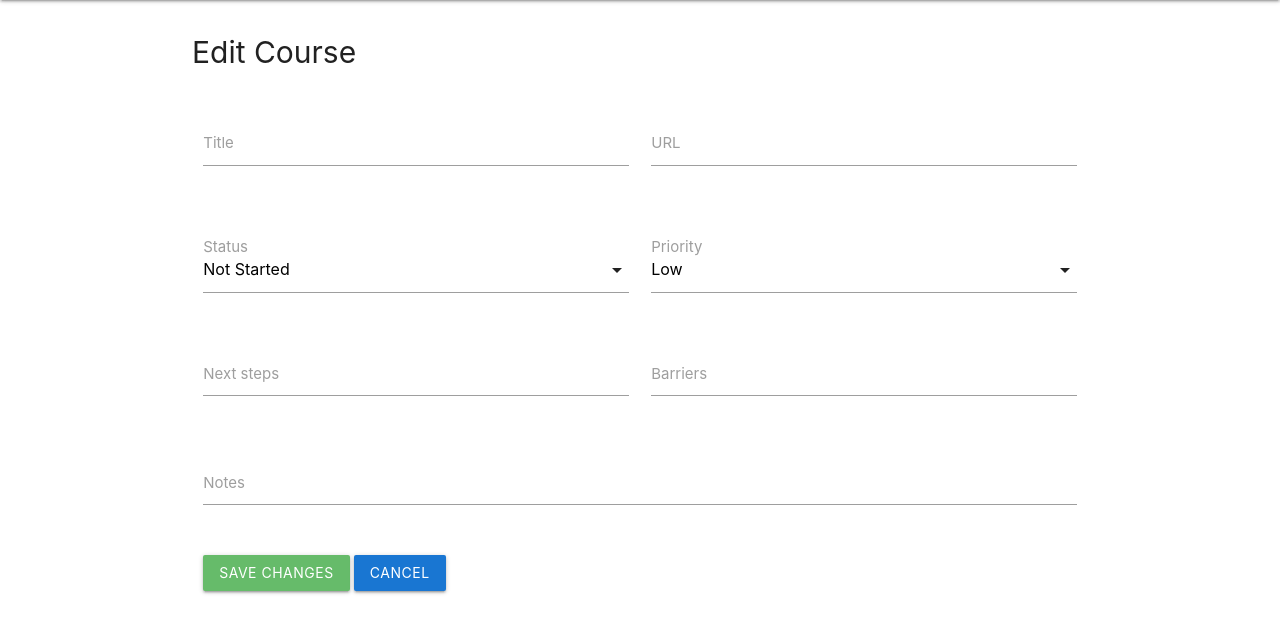
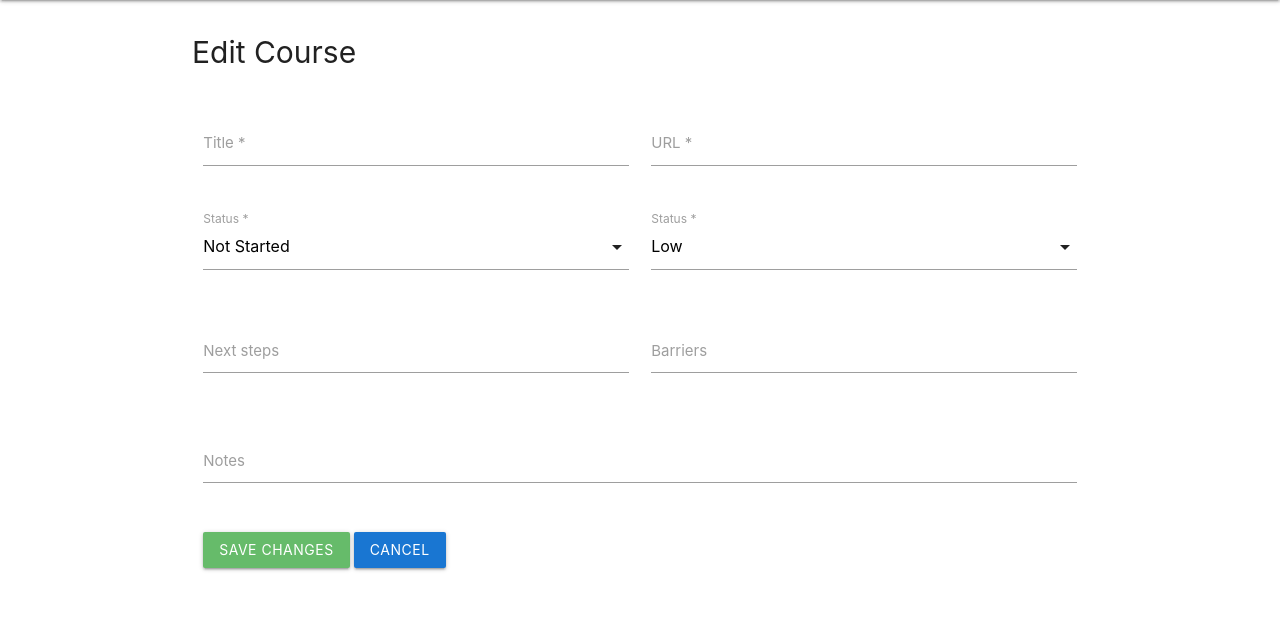
Before and after one commit to hckmd/finish-it-edpf-5023, a Flask app: template app/courses/templates/edit_course.html in a window 1280 px wide. Shown: the part 64-695 px from the top of the page. Run offline with Flask 2, Linux system fonts and the light colour scheme; the template is opened without the code that fills it: values that come from a table or form of the project are taken from there, others are empty.

Commit message:
Changes edit_course view to show required fields

```diff
--- a/app/courses/templates/edit_course.html
+++ b/app/courses/templates/edit_course.html
@@ -10,20 +10,20 @@
             {{ form.hidden_tag() }}
             <div class="row">
                 <div class="input-field col s6">
-                    {{  materialize_text_input(form.title) }}
+                    {{  materialize_text_input(form.title, required = True) }}
                 </div>
                 <div class="input-field col s6">
-                    {{  materialize_text_input(form.url) }}
+                    {{  materialize_text_input(form.url, required = True) }}
                 </div>
             </div>
             <div class="row">
                 <div class="input-field col s6">
-                    {{ form.status.label }}</br>
                     {{ form.status() }}
+                    <label>{{ form.status.label.text | safe }} *</label>
                 </div>
                 <div class="input-field col s6">
-                    {{ form.priority.label }}</br>
                     {{ form.priority() }}
+                    <label>{{ form.status.label.text | safe }} *</label>
                 </div>
             </div>
             <div class="row">
```
